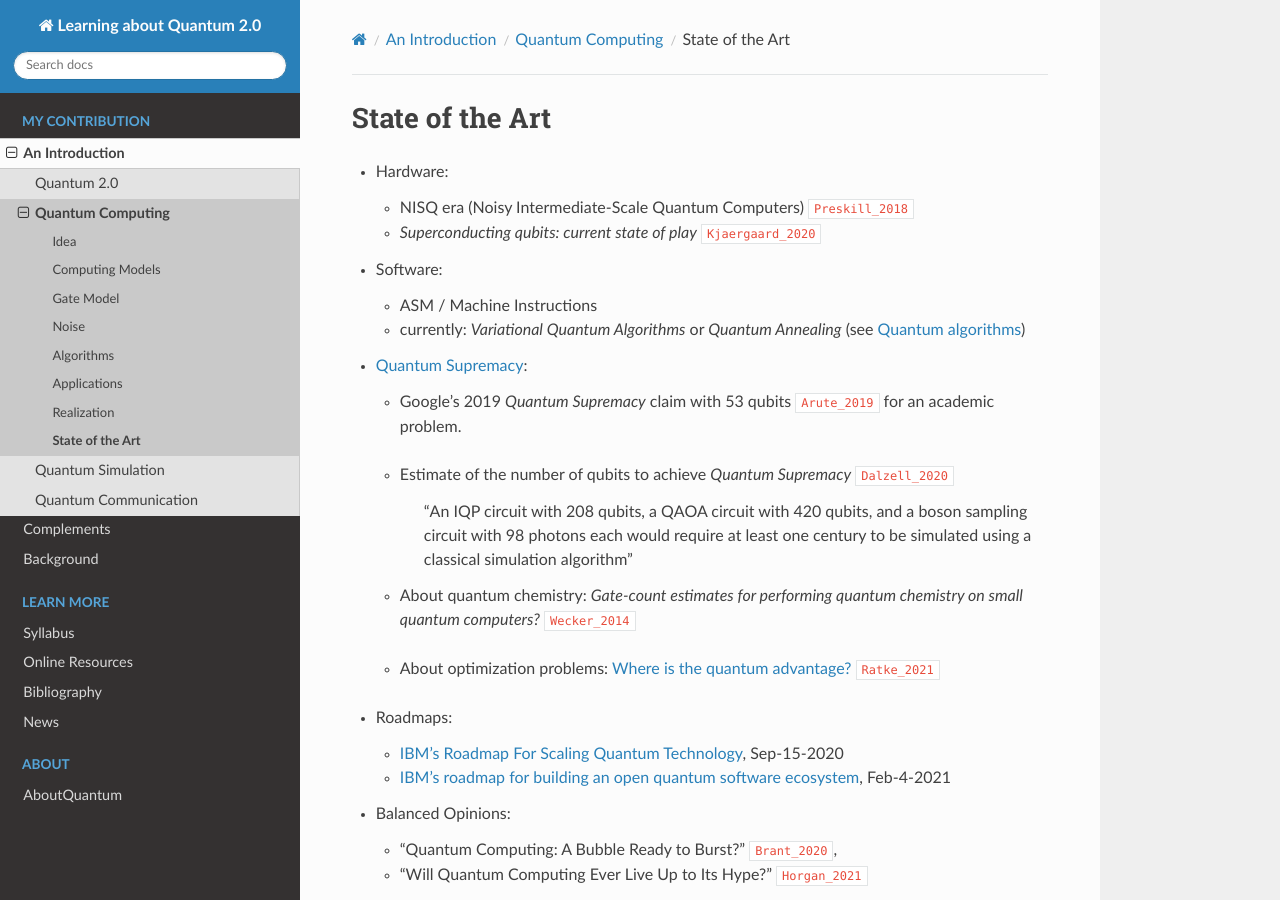
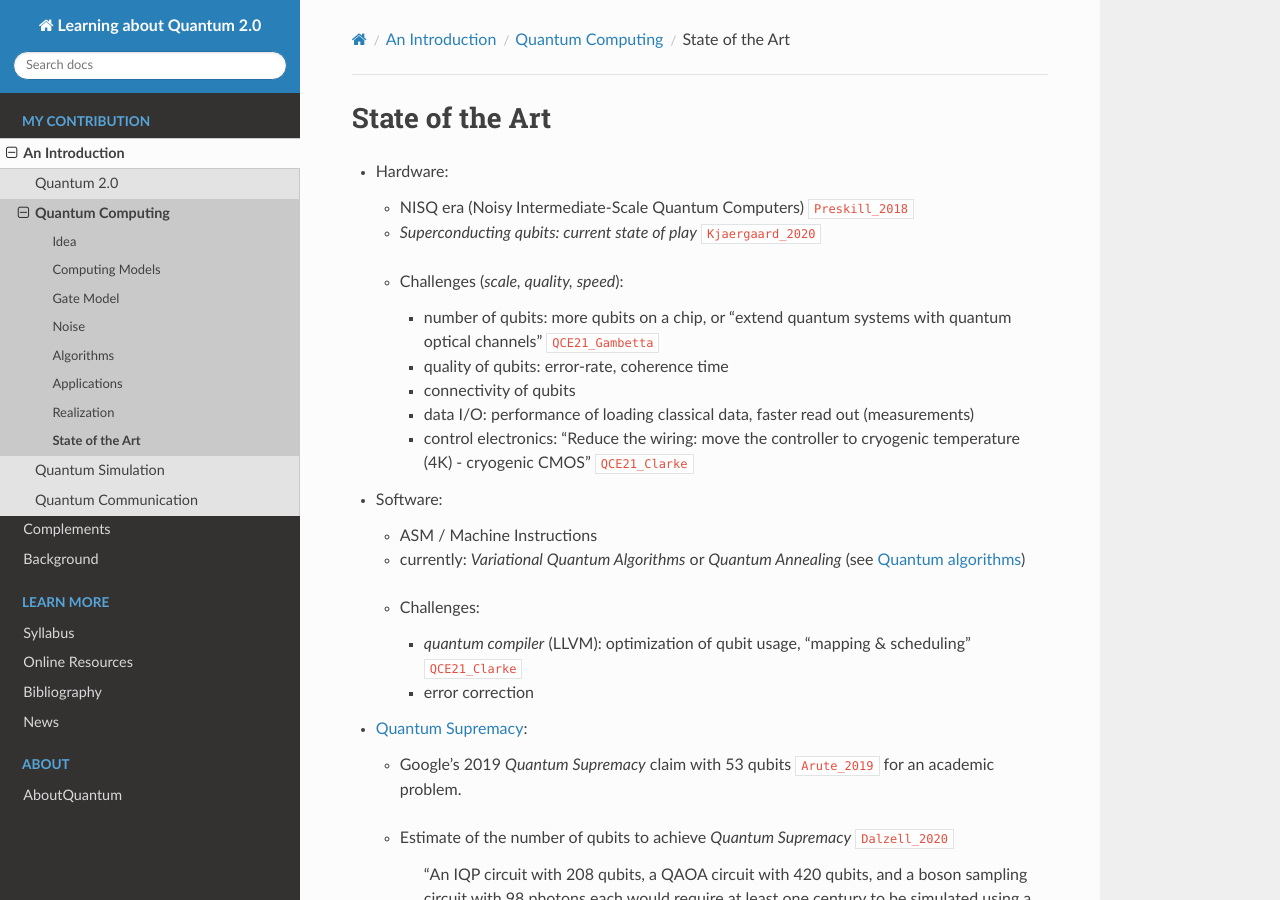
Before and after one commit to tomlqc/about-quantum, a Sphinx documentation site: the page built from source/intro/computing/state.rst, in a window 1280 px wide and 900 px high. Built offline with Sphinx 7.4.7 and the Read the Docs theme 2.0.0, drawn with Linux system fonts in a browser that asks for light colours; cross-references to code outside the pages are shown as plain code.

Commit message:
computing.state: challenges, with QCE21 Clarke.

```diff
--- /dev/null
+++ b/source/biblio/QCE21.bib
@@ -0,0 +1,18 @@
+@misc{QCE21_Clarke,
+    title = {From a Grain of Sand to a Quantum Computer},
+    author = {Clarke, James},
+    year = {2021},
+    month = {Oct},
+    url = {https://qce.quantum.ieee.org},
+    howpublished={IEEE QCE21 - Keynote Presentation},
+    journal={IEEE International Conference on Quantum Computing and Engineering 2021}
+}
+@misc{QCE21_Gambetta,
+    title = {Challenges and Directions of Quantum Computing with Superconducting Qubits},
+    author = {Gambetta, Jay},
+    year = {2021},
+    month = {Oct},
+    url = {https://qce.quantum.ieee.org},
+    howpublished={IEEE QCE21 - Keynote Presentation},
+    journal={IEEE International Conference on Quantum Computing and Engineering 2021}
+}
--- a/source/biblio/biblio.rst
+++ b/source/biblio/biblio.rst
@@ -43,7 +43,7 @@ Miscellaneous
 
 Magazines, speeches, courses etc.
 
-.. bibliography:: misc.bib
+.. bibliography:: misc.bib QCE21.bib
     :labelprefix: M
 
 Textbooks
--- a/source/biblio/misc.bib
+++ b/source/biblio/misc.bib
@@ -154,6 +154,17 @@
  url     = {https://medium.com/qiskit/explore-the-clifford-group-a-crucial-tool-for-benchmarking-error-correction-and-more-b9fdca16bb46},
  journal = {Medium Qiskit Blog}
 }
+@INPROCEEDINGS{Patra_2020,
+  title={19.1 A Scalable Cryo-CMOS 2-to-20GHz Digitally Intensive Controller for 4×32 Frequency Multiplexed Spin Qubits/Transmons in 22nm FinFET Technology for Quantum Computers},
+  author={Patra, Bishnu and van Dijk, Jeroen P. G. and Subramanian, Sushil and Corna, Andrea and Xue, Xiao and Jeon, Charles and Sheikh, Farhana and Juarez-Hernandez, Esdras and Esparza, Brando Perez and Rampurawala, Huzaifa and Carlton, Brent and Samkharadze, Nodar and Ravikumar, Surej and Nieva, Carlos and Kim, Sungwon and Lee, Hyung-Jin and Sammak, Amir and Scappucci, Giordano and Veldhorst, Menno and Vandersypen, Lieven M. K. and Babaie, Masoud and Sebastiano, Fabio and Charbon, Edoardo and Pellerano, Stefano},
+  year={2020},
+  doi={10.1109/ISSCC19947.2020.9063109},
+  url={http://pure.tudelft.nl/ws/files/72801887/09063109.pdf},
+  volume={},
+  number={},
+  pages={304-306},
+  booktitle={2020 IEEE International Solid- State Circuits Conference - (ISSCC)},
+}
 @misc{QiskitTextbook,
 	title = {Learn Quantum Computation Using Qiskit},
 	author = {Stina Andersson and Abraham Asfaw and Antonio Corcoles and Luciano Bello and Yael Ben-Haim and Mehdi Bozzo-Rey and Sergey Bravyi and Nicholas Bronn and Lauren Capelluto and Almudena Carrera Vazquez and Jack Ceroni and Richard Chen and Albert Frisch and Jay Gambetta and Shelly Garion and Leron Gil and Salvador De La Puente Gonzalez and Francis Harkins and Takashi Imamichi and Hwajung Kang and Amir h. Karamlou and Robert Loredo and David McKay and Antonio Mezzacapo and Zlatko Minev and Ramis Movassagh and Giacomo Nannicini and Paul Nation and Anna Phan and Marco Pistoia and Arthur Rattew and Joachim Schaefer and Javad Shabani and John Smolin and John Stenger and Kristan Temme and Madeleine Tod and Ellinor Wanzambi and Stephen Wood and James Wootton.},
--- a/source/conf.py
+++ b/source/conf.py
@@ -79,7 +79,8 @@ autosectionlabel_prefix_document = True
 
 bibtex_bibfiles = ['biblio/books.bib', 'biblio/lectures.bib',
                    'biblio/reviews.bib', 'biblio/articles.bib',
-                   'biblio/misc.bib', 'biblio/textbooks.bib']
+                   'biblio/misc.bib', 'biblio/QCE21.bib',
+                   'biblio/textbooks.bib']
 bibtex_default_style = 'plain'
 #bibtex_reference_style = 'author_year'  # version 2.2.0
 
--- a/source/intro/computing/state.rst
+++ b/source/intro/computing/state.rst
@@ -5,15 +5,32 @@ State of the Art
 - Hardware:
 
   - NISQ era (Noisy Intermediate-Scale Quantum Computers) :cite:`Preskill_2018`
-  - *Superconducting qubits: current state of play* :cite:`Kjaergaard_2020`
+  - | *Superconducting qubits: current state of play* :cite:`Kjaergaard_2020`
+
+  - Challenges (*scale, quality, speed*):
+
+    - number of qubits:
+      more qubits on a chip, or "extend quantum systems with quantum optical channels" :cite:`QCE21_Gambetta`
+    - quality of qubits:
+      error-rate, coherence time
+    - connectivity of qubits
+    - data I/O: performance of loading classical data, faster read out (measurements)
+    - control electronics:
+      "Reduce the wiring: move the controller to cryogenic temperature (4K) - cryogenic CMOS"
+      :cite:`QCE21_Clarke`
 
 - Software:
 
   - ASM / Machine Instructions
 
-  - currently:
-    *Variational Quantum Algorithms* or *Quantum Annealing*
-    (see :ref:`intro/computing/algo:Quantum algorithms`)
+  - | currently:
+      *Variational Quantum Algorithms* or *Quantum Annealing*
+      (see :ref:`intro/computing/algo:Quantum algorithms`)
+
+  - Challenges:
+
+    - *quantum compiler* (LLVM): optimization of qubit usage, "mapping & scheduling" :cite:`QCE21_Clarke`
+    - error correction
 
 - :ref:`intro/computing/algo:Quantum Supremacy`:
 
```
Also changed, not shown: source/intro/computing/noise.rst (+7 -0 lines), source/stories/complements/gates.rst (+3 -0 lines).
